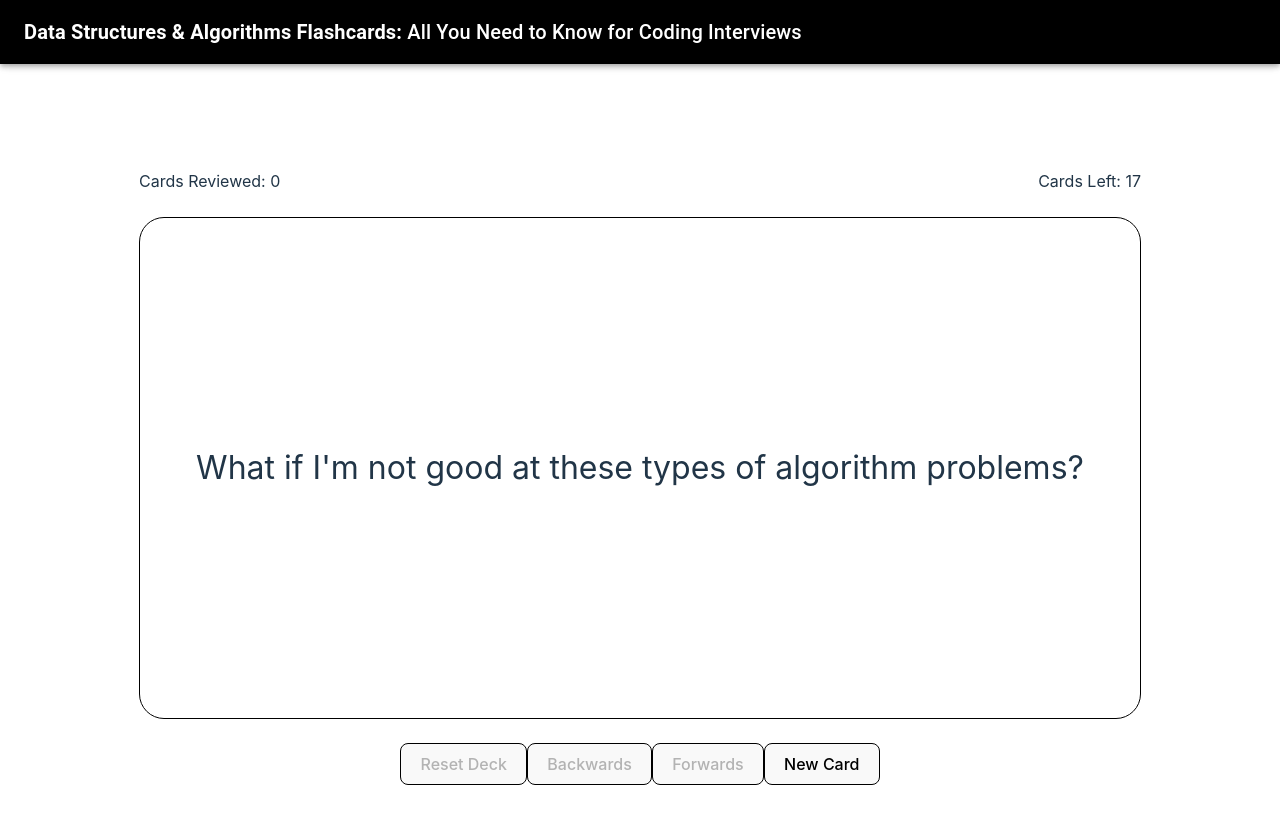
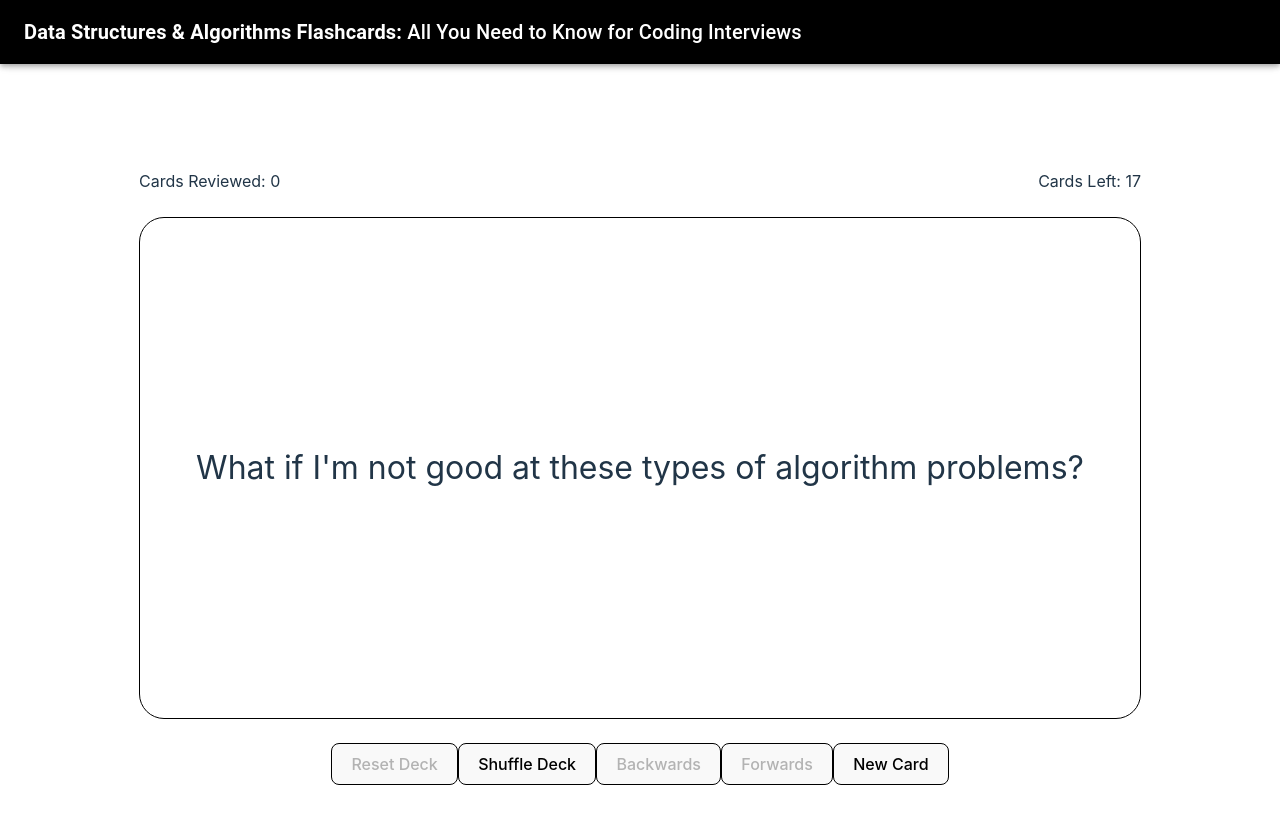
Before and after one commit to DanPark13/dsa-flashcards, a React (Vite) app: page / in a window 1280 px wide. Shown: the top 824 px of the page. Built offline with nearby package versions, Linux system fonts and the light colour scheme.

Commit message:
Add Shuffle Feature

```diff
--- a/src/components/Card.tsx
+++ b/src/components/Card.tsx
@@ -22,7 +22,7 @@ const Card: React.FC = () => {
         { question: "What is Dynamic Programming", answer: "A method for solving problems by breaking them down into simpler subproblems. It stores the results of expensive function calls and returns the cached result when the same inputs occur again." },
     ];
 
-    const [cards] = useState(flashCards)
+    const [cards, setCards] = useState(flashCards)
     // const updateCount = () => setCount(count);
 
     const [activeCardIndex, setActiveCardIndex] = useState(0);
@@ -85,6 +85,13 @@ const Card: React.FC = () => {
         }
     }
 
+    const handleShuffle = () => {
+        // Shuffle the cards without resetting the user's progress
+        const shuffledCards = [...cards].sort(() => Math.random() - 0.5);
+        setCards(shuffledCards);
+        // setActiveCardIndex(0);
+      };
+
     // Resets: Same Functionality as if browser was refreshed
     const handleReset = () => {
         setForwardStack([]);
@@ -137,6 +144,7 @@ const Card: React.FC = () => {
             <br></br> */}
 
             <button onClick={handleReset} disabled={!historyStack.length}>Reset Deck</button>
+            <button onClick={handleShuffle}>Shuffle Deck</button>
             <button onClick={handlePrevious} disabled={!historyStack.length}>Backwards</button>
             <button onClick={handleNext} disabled={!forwardStack.length}>Forwards</button>
             <button onClick={handleRandomCard}>New Card</button>
```
